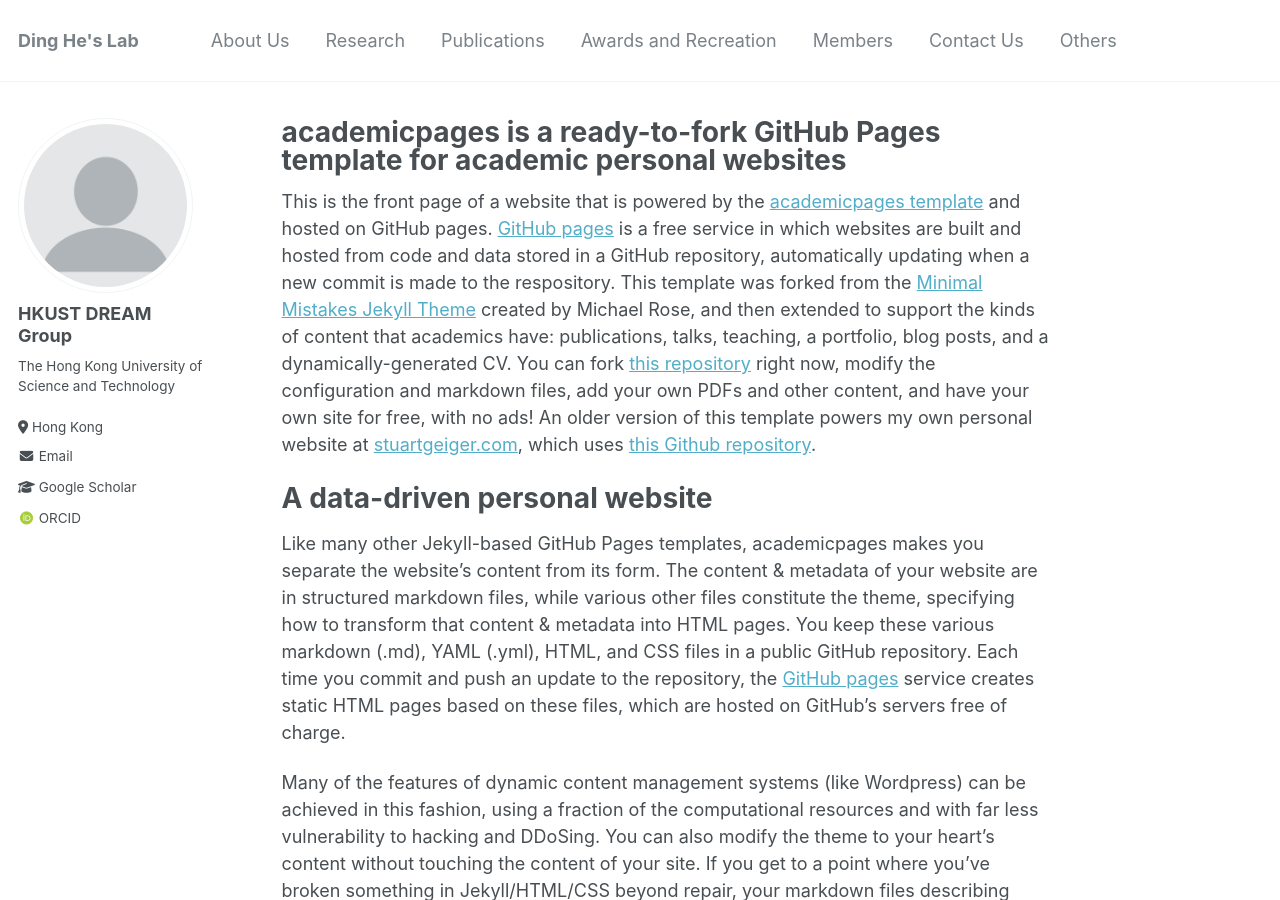
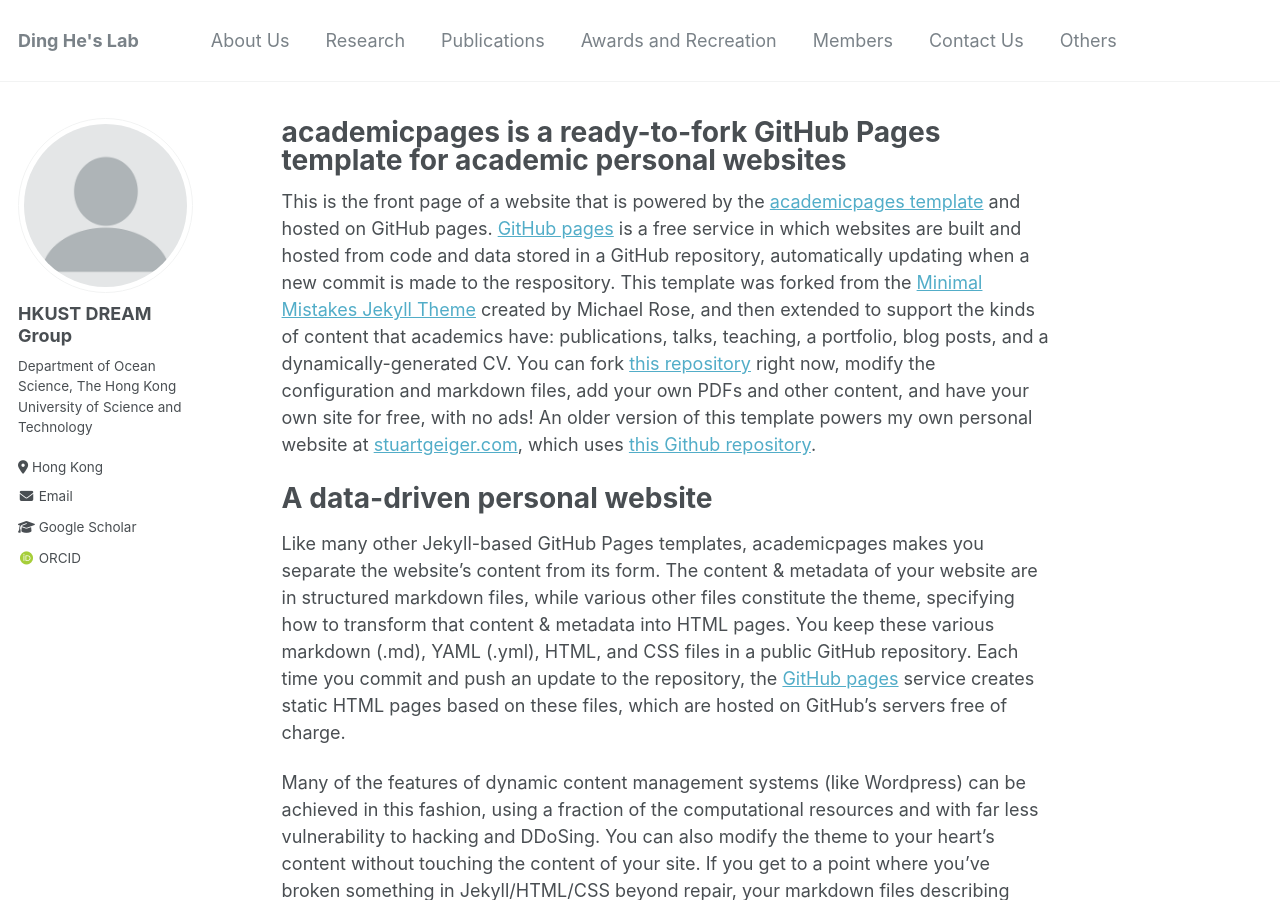
Before and after one commit to hkustDingHe/hkustDingHe.github.io, a Jekyll site: the page built from _pages/about.md, in a window 1280 px wide and 900 px high. Built offline with Jekyll 4.4.1, drawn with Linux system fonts in a browser that asks for light colours; some web fonts are replaced.

Commit message:
Update _config.yml

```diff
--- a/_config.yml
+++ b/_config.yml
@@ -24,7 +24,7 @@ author:
   avatar           : "profile.png"
   name             : "HKUST DREAM Group"
   pronouns         : # example: "she/her"
-  bio              : "The Hong Kong University of Science and Technology"
+  bio              : "Department of Ocean Science, The Hong Kong University of Science and Technology"
   location         : "Hong Kong"
   employer         : #"The Hong Kong University of Science and Technology"
   uri              : # URL
```
